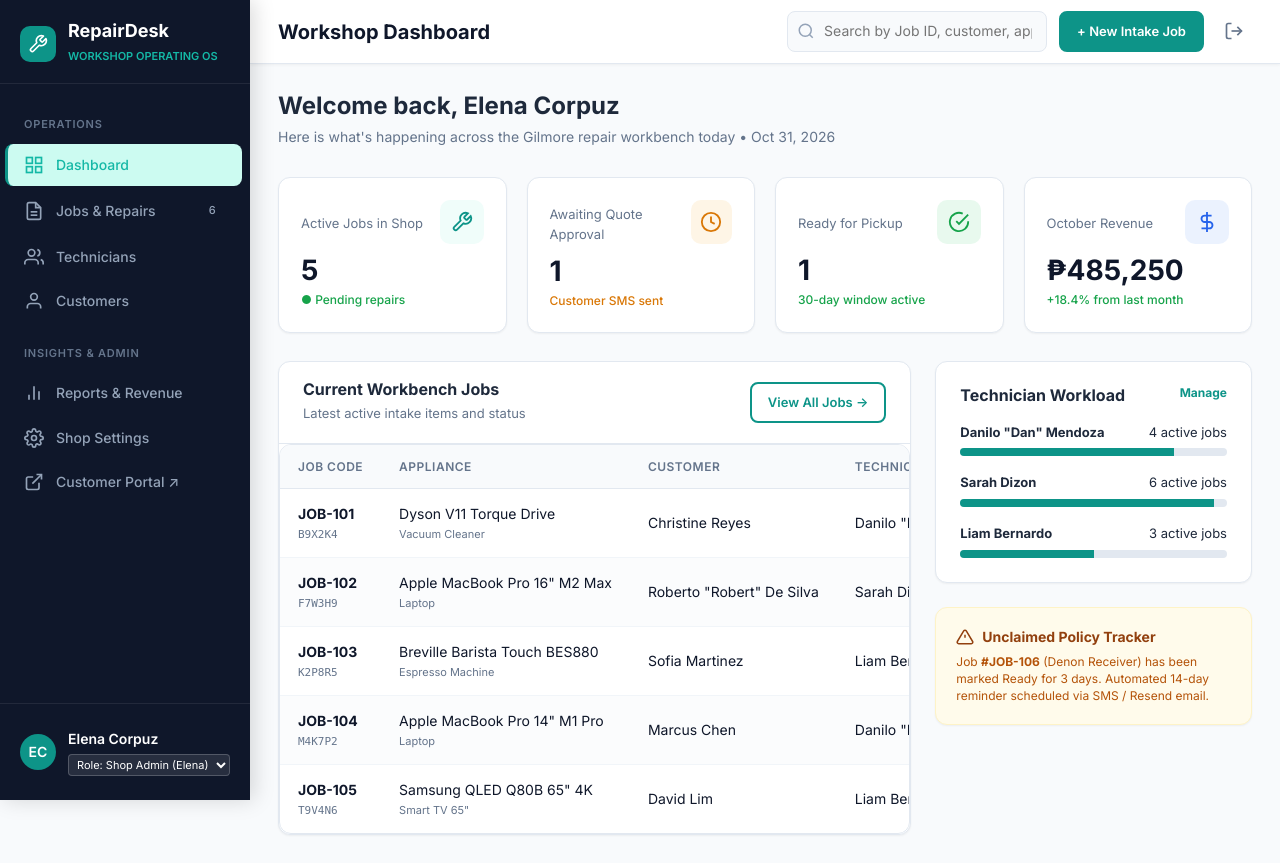
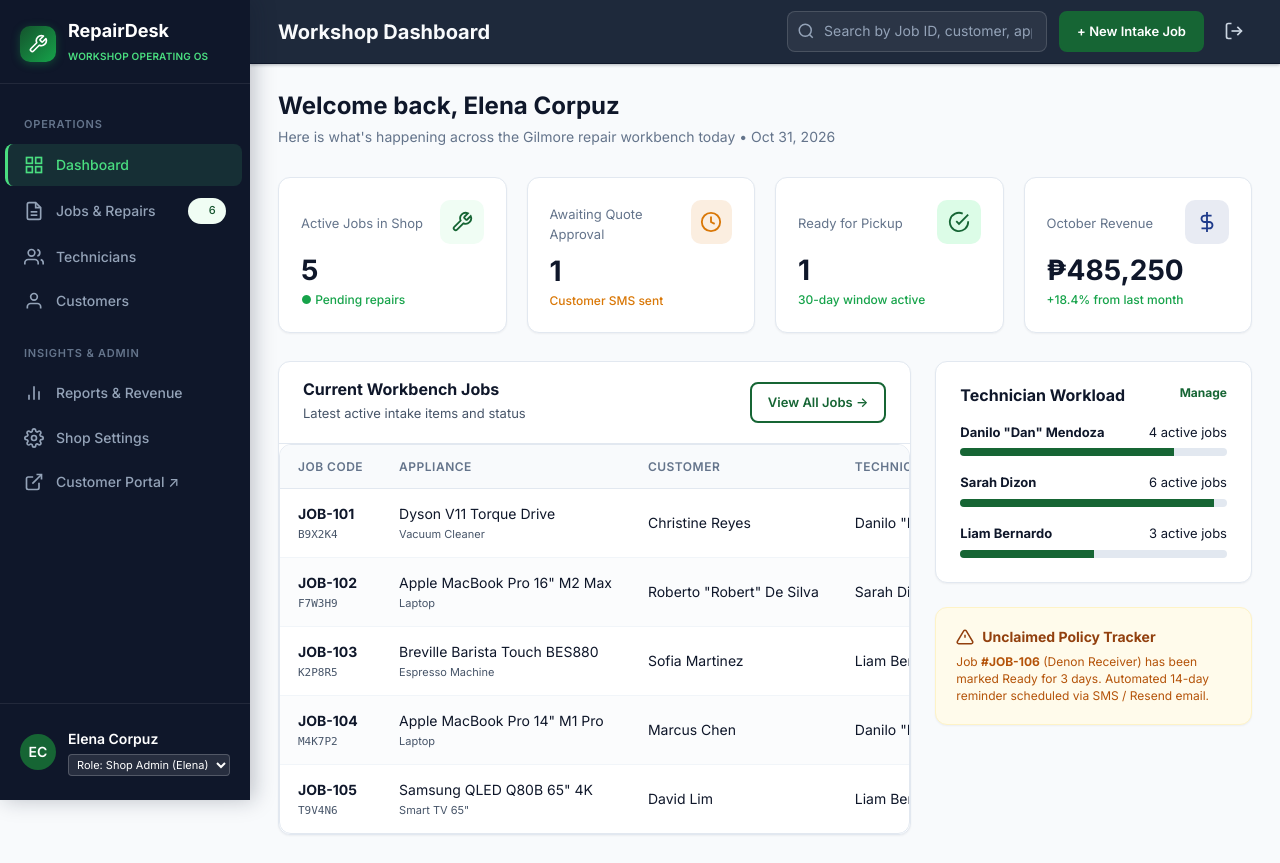
Before and after one commit to jalteskt/RepairDesk, a PHP site: page /dashboard/index.html in a window 1280 px wide. Run offline with PHP 8.4, Linux system fonts and the light colour scheme.

Commit message:
Refactor dashboard styles for Industrial Eco & Restoration theme
- Updated CSS variables for a cohesive color palette.
- Enhanced sidebar, navbar, and footer styles for better visibility and aesthetics.
- Improved button and input focus states for better user experience.
- Adjusted gradients and backgrounds across various pages for consistency.
- Modified text styles for better readability and alignment with the new theme.

```diff
--- a/css/dashboard.css
+++ b/css/dashboard.css
@@ -2,29 +2,36 @@
 
 /* --- Dashboard Theme Variables --- */
 :root {
-  --dark: #0f172a;
-  --dark-100: #f1f5f9;
-  --dark-200: #e2e8f0;
-  --dark-300: #cbd5e1;
-  --dark-400: #94a3b8;
-  --dark-500: #64748b;
+  --dark: #0F172A;
+  --dark-alt: #1E293B;
+  --dark-100: #F1F5F9;
+  --dark-200: #E2E8F0;
+  --dark-300: #CBD5E1;
+  --dark-400: #94A3B8;
+  --dark-500: #64748B;
   --dark-600: #475569;
-  --white: #ffffff;
-  --bg: #f8fafc;
-  --primary: #0D9488;
-  --primary-50: #f0fdfa;
-  --primary-100: #ccfbf1;
-  --primary-light: #14B8A6;
-  --primary-dark: #0F766E;
-  --success: #16a34a;
-  --warning: #d97706;
-  --danger: #dc2626;
-  --info: #2563eb;
+  --white: #FFFFFF;
+  --bg: #F8FAFC;
+  --primary: #166534;
+  --primary-50: #F0FDF4;
+  --primary-100: #DCFCE7;
+  --primary-200: #BBF7D0;
+  --primary-light: #16A34A;
+  --primary-bright: #4ADE80;
+  --primary-dark: #14532D;
+  --accent: #D97706;
+  --accent-light: #F59E0B;
+  --accent-50: #FFFBEB;
+  --accent-dark: #B45309;
+  --success: #16A34A;
+  --warning: #D97706;
+  --danger: #DC2626;
+  --info: #1E3A8A;
   --radius: 8px;
   --radius-lg: 12px;
-  --shadow-sm: 0 1px 2px rgba(0, 0, 0, 0.05);
-  --shadow-md: 0 4px 6px -1px rgba(0, 0, 0, 0.1);
-  --shadow-lg: 0 10px 15px -3px rgba(0, 0, 0, 0.1);
+  --shadow-sm: 0 1px 2px rgba(15, 23, 42, 0.05);
+  --shadow-md: 0 4px 6px -1px rgba(15, 23, 42, 0.1);
+  --shadow-lg: 0 10px 15px -3px rgba(15, 23, 42, 0.1);
   --transition: all 0.2s ease;
   --font: 'Inter', -apple-system, BlinkMacSystemFont, 'Segoe UI', Roboto, sans-serif;
 }
@@ -51,7 +58,7 @@
   bottom: 0;
   z-index: 10001;
   transition: transform 0.3s ease;
-  box-shadow: 4px 0 20px rgba(0, 0, 0, 0.15);
+  box-shadow: 4px 0 20px rgba(15, 23, 42, 0.25);
 }
 
 .sidebar-header {
@@ -65,12 +72,13 @@
 .sidebar-header .logo-icon {
   width: 36px;
   height: 36px;
-  background: var(--primary);
+  background: linear-gradient(135deg, var(--primary-dark) 0%, var(--primary-light) 100%);
   border-radius: 10px;
   display: flex;
   align-items: center;
   justify-content: center;
   flex-shrink: 0;
+  box-shadow: 0 2px 8px rgba(22, 163, 74, 0.35);
 }
 
 .sidebar-header .logo-icon svg {
@@ -125,9 +133,9 @@
 }
 
 .sidebar-nav .nav-link.active {
-  background: var(--primary-100);
-  color: var(--primary-light);
-  border-left: 3px solid var(--primary);
+  background: rgba(74, 222, 128, 0.12);
+  color: var(--primary-bright);
+  border-left: 3px solid var(--primary-bright);
   margin-left: -3px;
 }
 
@@ -185,6 +193,7 @@
 /* ===== Main Content ===== */
 .main-content {
   flex: 1;
+  min-width: 0;
   margin-left: 250px;
   background: var(--bg);
   min-height: 100vh;
@@ -192,9 +201,9 @@
 
 /* ===== Top Bar ===== */
 .topbar {
-  background-color: #ffffff !important;
-  background: #ffffff !important;
-  border-bottom: 1px solid var(--dark-200);
+  background-color: var(--dark-alt) !important;
+  background: var(--dark-alt) !important;
+  border-bottom: 1px solid var(--dark);
   padding: 0 28px;
   height: 64px;
   display: flex;
@@ -203,7 +212,7 @@
   position: sticky;
   top: 0;
   z-index: 100;
-  box-shadow: 0 1px 3px rgba(0, 0, 0, 0.05);
+  box-shadow: 0 1px 3px rgba(15, 23, 42, 0.3);
 }
 
 .topbar-left {
@@ -215,7 +224,7 @@
 .topbar-left h1 {
   font-size: 20px;
   font-weight: 700;
-  color: var(--dark);
+  color: #F8FAFC;
 }
 
 .hamburger {
@@ -244,20 +253,25 @@
 
 .topbar-search input {
   padding: 8px 14px 8px 36px;
-  border: 1.5px solid var(--dark-200);
+  border: 1px solid rgba(255, 255, 255, 0.14);
   border-radius: var(--radius);
   font-family: var(--font);
   font-size: 14px;
-  background: var(--bg);
+  color: #F8FAFC;
+  background: rgba(255, 255, 255, 0.06);
   width: 260px;
   outline: none;
   transition: var(--transition);
 }
 
+.topbar-search input::placeholder {
+  color: #94A3B8;
+}
+
 .topbar-search input:focus {
-  border-color: var(--primary);
-  box-shadow: 0 0 0 3px var(--primary-50);
-  background: var(--white);
+  border-color: var(--primary-bright);
+  box-shadow: 0 0 0 3px rgba(74, 222, 128, 0.18);
+  background: rgba(255, 255, 255, 0.1);
 }
 
 .topbar-search svg {
@@ -277,13 +291,13 @@
   padding: 8px;
   border-radius: var(--radius);
   cursor: pointer;
-  color: var(--dark-500);
+  color: #CBD5E1;
   transition: var(--transition);
 }
 
 .topbar-icon-btn:hover {
-  background: var(--dark-100);
-  color: var(--dark);
+  background: rgba(255, 255, 255, 0.08);
+  color: #FFFFFF;
 }
 
 .topbar-icon-btn svg {
@@ -393,11 +420,11 @@
   height: 22px;
 }
 
-.stat-card .stat-icon.blue { background: rgba(59,130,246,0.1); color: var(--info); }
-.stat-card .stat-icon.orange { background: rgba(245,158,11,0.1); color: var(--warning); }
-.stat-card .stat-icon.green { background: rgba(34,197,94,0.1); color: var(--success); }
+.stat-card .stat-icon.blue { background: rgba(30,58,138,0.1); color: var(--info); }
+.stat-card .stat-icon.orange { background: rgba(217,119,6,0.12); color: var(--accent); }
+.stat-card .stat-icon.green { background: var(--primary-100); color: var(--primary); }
 .stat-card .stat-icon.teal { background: var(--primary-50); color: var(--primary); }
-.stat-card .stat-icon.red { background: rgba(239,68,68,0.1); color: var(--danger); }
+.stat-card .stat-icon.red { background: rgba(220,38,38,0.1); color: var(--danger); }
 
 .stat-card .stat-number {
   font-size: 28px;
--- a/css/main.css
+++ b/css/main.css
@@ -4,17 +4,38 @@
 
 /* --- CSS Custom Properties --- */
 :root {
-  --primary: #0D9488;
-  --primary-dark: #0F766E;
-  --primary-light: #14B8A6;
-  --bg: #FFFFFF;
-  --bg-alt: #F8FAFB;
-  --text: #1E293B;
-  --text-light: #64748B;
+  /* --- Industrial Eco & Restoration palette --- */
+  /* Brand: forest green signals circular economy, repair and trust */
+  --primary: #166534;
+  --primary-dark: #14532D;
+  --primary-light: #16A34A;
+  --primary-bright: #4ADE80;
+  --primary-50: #F0FDF4;
+  --primary-100: #DCFCE7;
+  --primary-200: #BBF7D0;
+  /* Accent: amber / warm copper for pending work and urgent states */
+  --accent: #D97706;
+  --accent-dark: #B45309;
+  --accent-light: #F59E0B;
+  --accent-50: #FFFBEB;
+  --accent-100: #FEF3C7;
+  /* Deep slate used for sidebar, headers and footer */
+  --dark: #0F172A;
+  --dark-alt: #1E293B;
+  --brand-slate: #1E3A8A;
+  --success: #16A34A;
+  --warning: #D97706;
+  --danger: #DC2626;
+  --info: #1E3A8A;
+  --bg: #F8FAFC;
+  --bg-alt: #F1F5F9;
+  --surface: #FFFFFF;
+  --text: #0F172A;
+  --text-light: #475569;
   --border: #E2E8F0;
-  --shadow: 0 1px 3px rgba(0, 0, 0, 0.1);
-  --shadow-md: 0 4px 6px -1px rgba(0, 0, 0, 0.1), 0 2px 4px -2px rgba(0, 0, 0, 0.1);
-  --shadow-lg: 0 10px 15px -3px rgba(0, 0, 0, 0.1), 0 4px 6px -4px rgba(0, 0, 0, 0.1);
+  --shadow: 0 1px 3px rgba(15, 23, 42, 0.08);
+  --shadow-md: 0 4px 6px -1px rgba(15, 23, 42, 0.1), 0 2px 4px -2px rgba(15, 23, 42, 0.06);
+  --shadow-lg: 0 10px 15px -3px rgba(15, 23, 42, 0.1), 0 4px 6px -4px rgba(15, 23, 42, 0.06);
   --radius: 8px;
   --radius-lg: 12px;
   --radius-xl: 16px;
@@ -194,7 +215,7 @@ p {
 }
 
 .btn-white:hover {
-  background-color: #f0fdfa;
+  background-color: var(--primary-50);
   transform: translateY(-1px);
   box-shadow: var(--shadow-md);
 }
@@ -220,7 +241,7 @@ p {
   font-size: 0.9375rem;
   border: 1px solid var(--border);
   border-radius: var(--radius);
-  background-color: var(--bg);
+  background-color: var(--surface);
   transition: border-color var(--transition), box-shadow var(--transition);
 }
 
@@ -228,7 +249,7 @@ p {
 .form-textarea:focus,
 .form-select:focus {
   border-color: var(--primary);
-  box-shadow: 0 0 0 3px rgba(13, 148, 136, 0.1);
+  box-shadow: 0 0 0 3px rgba(22, 101, 52, 0.14);
 }
 
 .form-input::placeholder {
@@ -254,6 +275,7 @@ p {
   border-radius: 100px;
   box-shadow: var(--shadow-md);
   border: 1px solid var(--border);
+  background-color: var(--surface);
 }
 
 .search-bar .search-icon {
@@ -268,7 +290,7 @@ p {
 
 /* --- Card Component --- */
 .card {
-  background-color: var(--bg);
+  background-color: var(--surface);
   border: 1px solid var(--border);
   border-radius: var(--radius-lg);
   padding: 32px;
@@ -286,7 +308,7 @@ p {
   display: flex;
   align-items: center;
   justify-content: center;
-  background-color: #f0fdfa;
+  background-color: var(--primary-50);
   color: var(--primary);
   border-radius: var(--radius);
   margin-bottom: 20px;
@@ -319,18 +341,33 @@ p {
 }
 
 .badge-primary {
-  background-color: #f0fdfa;
+  background-color: var(--primary-50);
   color: var(--primary);
 }
 
+.badge-teal {
+  background-color: var(--primary-50);
+  color: var(--primary-dark);
+}
+
+.badge-amber {
+  background-color: var(--accent-50);
+  color: var(--accent-dark);
+}
+
+.badge-gray {
+  background-color: var(--bg-alt);
+  color: var(--text-light);
+}
+
 .badge-success {
-  background-color: #f0fdf4;
-  color: #16a34a;
+  background-color: var(--primary-100);
+  color: #15803D;
 }
 
 .badge-warning {
-  background-color: #fffbeb;
-  color: #d97706;
+  background-color: var(--accent-50);
+  color: var(--accent);
 }
 
 .badge-danger {
--- a/dashboard/customers.html
+++ b/dashboard/customers.html
@@ -24,7 +24,7 @@
         </div>
         <div>
           <h2>RepairDesk</h2>
-          <span style="font-size: 11px; color: var(--primary-light); font-weight: 600;">WORKSHOP OPERATING OS</span>
+          <span style="font-size: 10px; letter-spacing: 0.02em; white-space: nowrap; color: var(--primary-bright); font-weight: 600;">WORKSHOP OPERATING OS</span>
         </div>
       </div>
 
--- a/dashboard/index.html
+++ b/dashboard/index.html
@@ -24,7 +24,7 @@
         </div>
         <div>
           <h2>RepairDesk</h2>
-          <span style="font-size: 11px; color: var(--primary-light); font-weight: 600;">WORKSHOP OPERATING OS</span>
+          <span style="font-size: 10px; letter-spacing: 0.02em; white-space: nowrap; color: var(--primary-bright); font-weight: 600;">WORKSHOP OPERATING OS</span>
         </div>
       </div>
 
--- a/dashboard/job-detail.html
+++ b/dashboard/job-detail.html
@@ -138,7 +138,7 @@
         </div>
         <div>
           <h2>RepairDesk</h2>
-          <span style="font-size: 11px; color: var(--primary-light); font-weight: 600;">WORKSHOP OPERATING OS</span>
+          <span style="font-size: 10px; letter-spacing: 0.02em; white-space: nowrap; color: var(--primary-bright); font-weight: 600;">WORKSHOP OPERATING OS</span>
         </div>
       </div>
 
@@ -414,7 +414,7 @@
         <div style="display: flex; justify-content: space-between; align-items: flex-start;">
           <div>
             <div style="font-size: 18px; font-weight: 800; color: #0f172a;" id="sticker-job-id">JOB-101</div>
-            <div style="font-size: 11px; font-family: monospace; font-weight: 700; color: #0d9488;" id="sticker-code">CODE: B9X2K4</div>
+            <div style="font-size: 11px; font-family: monospace; font-weight: 700; color: var(--primary);" id="sticker-code">CODE: B9X2K4</div>
           </div>
           <div class="sticker-qr">
             [QR CODE]<br>RD-8492
--- a/dashboard/jobs.html
+++ b/dashboard/jobs.html
@@ -109,7 +109,7 @@
         </div>
         <div>
           <h2>RepairDesk</h2>
-          <span style="font-size: 11px; color: var(--primary-light); font-weight: 600;">WORKSHOP OPERATING OS</span>
+          <span style="font-size: 10px; letter-spacing: 0.02em; white-space: nowrap; color: var(--primary-bright); font-weight: 600;">WORKSHOP OPERATING OS</span>
         </div>
       </div>
 
--- a/dashboard/reports.html
+++ b/dashboard/reports.html
@@ -77,7 +77,7 @@
         </div>
         <div>
           <h2>RepairDesk</h2>
-          <span style="font-size: 11px; color: var(--primary-light); font-weight: 600;">WORKSHOP OPERATING OS</span>
+          <span style="font-size: 10px; letter-spacing: 0.02em; white-space: nowrap; color: var(--primary-bright); font-weight: 600;">WORKSHOP OPERATING OS</span>
         </div>
       </div>
 
--- a/dashboard/settings.html
+++ b/dashboard/settings.html
@@ -12,7 +12,7 @@
   <style>
     .settings-grid {
       display: grid;
-      grid-template-columns: 240px 1fr;
+      grid-template-columns: 240px minmax(0, 1fr);
       gap: 32px;
     }
     @media (max-width: 768px) {
@@ -76,7 +76,7 @@
         </div>
         <div>
           <h2>RepairDesk</h2>
-          <span style="font-size: 11px; color: var(--primary-light); font-weight: 600;">WORKSHOP OPERATING OS</span>
+          <span style="font-size: 10px; letter-spacing: 0.02em; white-space: nowrap; color: var(--primary-bright); font-weight: 600;">WORKSHOP OPERATING OS</span>
         </div>
       </div>
 
--- a/dashboard/technicians.html
+++ b/dashboard/technicians.html
@@ -87,7 +87,7 @@
         </div>
         <div>
           <h2>RepairDesk</h2>
-          <span style="font-size: 11px; color: var(--primary-light); font-weight: 600;">WORKSHOP OPERATING OS</span>
+          <span style="font-size: 10px; letter-spacing: 0.02em; white-space: nowrap; color: var(--primary-bright); font-weight: 600;">WORKSHOP OPERATING OS</span>
         </div>
       </div>
 
--- a/pages/help.html
+++ b/pages/help.html
@@ -54,10 +54,10 @@
     /* Contact CTA */
     .contact-cta {
       text-align: center;
-      background: linear-gradient(135deg, #f0fdfa 0%, #ccfbf1 100%);
+      background: linear-gradient(135deg, #F0FDF4 0%, #DCFCE7 100%);
       border-radius: var(--radius-xl);
       padding: 48px;
-      border: 1px solid #99f6e4;
+      border: 1px solid #BBF7D0;
     }
     .contact-cta h3 {
       margin-bottom: 12px;
--- a/pages/login.html
+++ b/pages/login.html
@@ -17,7 +17,7 @@
       align-items: center;
       justify-content: center;
       padding: 48px 20px;
-      background: linear-gradient(135deg, #f8fafc 0%, #f0fdfa 100%);
+      background: linear-gradient(135deg, var(--bg) 0%, var(--primary-50) 100%);
     }
 
     .auth-card {
@@ -125,7 +125,7 @@
     .form-control:focus {
       outline: none;
       border-color: var(--primary);
-      box-shadow: 0 0 0 3px rgba(13, 148, 136, 0.12);
+      box-shadow: 0 0 0 3px rgba(22, 101, 52, 0.16);
     }
 
     .auth-row {
--- a/pages/signup.html
+++ b/pages/signup.html
@@ -17,7 +17,7 @@
       align-items: center;
       justify-content: center;
       padding: 48px 20px;
-      background: linear-gradient(135deg, #f8fafc 0%, #f0fdfa 100%);
+      background: linear-gradient(135deg, var(--bg) 0%, var(--primary-50) 100%);
     }
     .auth-card {
       background: #ffffff;
@@ -88,7 +88,7 @@
     .form-control:focus {
       outline: none;
       border-color: var(--primary);
-      box-shadow: 0 0 0 3px rgba(13, 148, 136, 0.15);
+      box-shadow: 0 0 0 3px rgba(22, 101, 52, 0.16);
     }
     .terms-label {
       display: flex;
```
Also changed, not shown: other parts of css/dashboard.css (+36 -23 lines), css/footer.css (+10 -8 lines), css/navbar.css (+23 -22 lines), index.html (+4 -4 lines), pages/about.html (+5 -5 lines), pages/pricing.html (+6 -6 lines), pages/track.html (+5 -5 lines).
